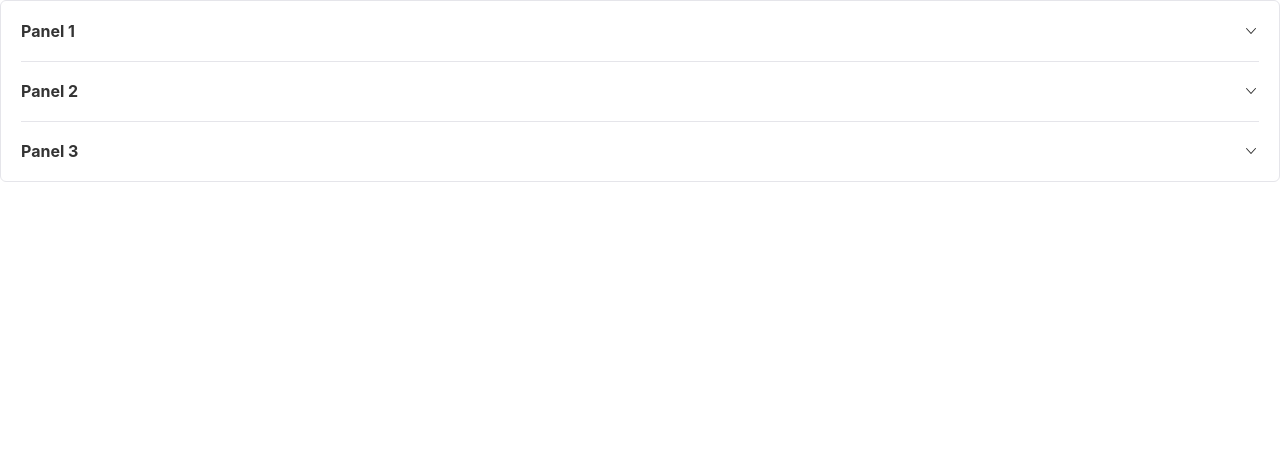
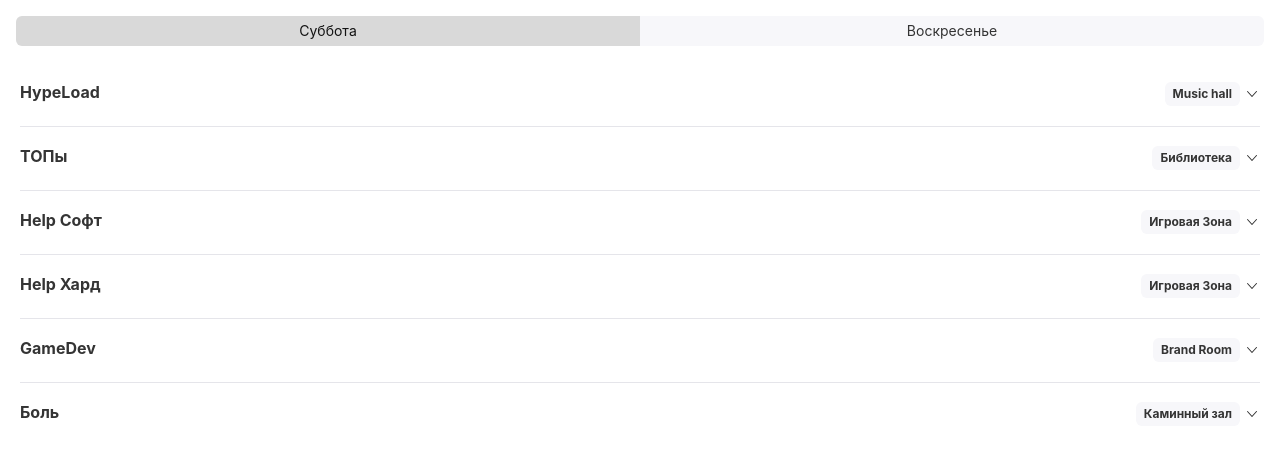
Before and after one commit to webml/proit_schedule, a React app: page / in a window 1280 px wide. Shown: the top 456 px of the page. Built offline with nearby package versions, Linux system fonts and the light colour scheme; the HTML template or start-up script is replaced by a standard one.

Commit message:
create&display schedule data

```diff
--- a/src/App.jsx
+++ b/src/App.jsx
@@ -1,6 +1,43 @@
 import "rsuite/dist/rsuite.min.css";
+import "./styles.css";
 import { ScheduleList } from "./components/ScheduleList";
+import { ButtonGroup, Button, IconButton } from "rsuite";
+import { useState } from "react";
+import { satSchedule, sunSchedule } from "./schedule_data";
+import { UserList } from "./components/UserList";
+import StarIcon from "@rsuite/icons/legacy/Star";
 
-const App = () => <ScheduleList />;
+const App = () => {
+  const [day, setDay] = useState("sat");
+  const [open, setOpen] = useState(false);
+
+  const handelUserListClick = () => {
+    setOpen(true);
+  };
+
+  return (
+    <div style={{ position: "relative" }}>
+      <ButtonGroup
+        style={{ width: "100%", padding: "16px" }}
+        size="sm"
+        justified
+      >
+        <Button active={day === "sat"} onClick={() => setDay("sat")}>
+          Суббота
+        </Button>
+        <Button active={day === "sun"} onClick={() => setDay("sun")}>
+          Воскресенье
+        </Button>
+      </ButtonGroup>
+      <ScheduleList schedule={day === "sat" ? satSchedule : sunSchedule} />
+      <IconButton
+        style={{ position: "fixed", right: "8px", bottom: "8px" }}
+        icon={<StarIcon />}
+        onClick={handelUserListClick}
+      />
+      {open && <UserList open={open} setOpen={setOpen} />}
+    </div>
+  );
+};
 
 export default App;
--- /dev/null
+++ b/src/components/LectionCard.jsx
@@ -0,0 +1,64 @@
+import { Tag } from "rsuite";
+
+export const LectionCard = ({ lection }) => {
+  let speakers = "";
+
+  if (lection.speaker !== null) {
+    const speakersNames = lection.speaker.map((sp) => sp.name);
+
+    if (speakersNames.length < 3) {
+      speakers = speakersNames.join(", ");
+    } else {
+      speakers = `${speakersNames[0]}, ${speakersNames[1]} +${
+        speakersNames.length - 2
+      }`;
+    }
+  }
+
+  return (
+    <div
+      style={{
+        padding: "8px",
+        marginTop: "8px",
+        borderRadius: "12px",
+        backgroundColor: "snow",
+        marginRight: "-8px",
+      }}
+    >
+      <div>
+        <div
+          style={{
+            display: "flex",
+            justifyContent: "space-between",
+            alignItems: "baseline",
+          }}
+        >
+          <div
+            style={{
+              display: "flex",
+              columnGap: "8px",
+              alignItems: "baseline",
+            }}
+          >
+            <Tag>Frontend</Tag>
+            <div>
+              <p
+                style={{
+                  marginBottom: 0,
+                  fontWeight: "bold",
+                  textWrap: "balance",
+                }}
+              >
+                {lection.name}
+              </p>
+              <p style={{ color: "gray", padding: 0, margin: 0 }}>{speakers}</p>
+            </div>
+          </div>
+          <p style={{ padding: 0, margin: 0, marginRight: "8px" }}>
+            {lection.start}
+          </p>
+        </div>
+      </div>
+    </div>
+  );
+};
--- a/src/components/ScheduleList.jsx
+++ b/src/components/ScheduleList.jsx
@@ -1,17 +1,47 @@
-import { PanelGroup, Panel, Placeholder } from "rsuite";
+import { IconButton, Panel, PanelGroup, Tag } from "rsuite";
+import { LectionCard } from "./LectionCard";
+import StarIcon from "@rsuite/icons/legacy/Star";
 
-export const ScheduleList = () => {
+export const ScheduleList = ({ schedule }) => {
   return (
-    <PanelGroup accordion bordered>
-      <Panel header="Panel 1" eventKey={1}>
-        <Placeholder.Paragraph />
-      </Panel>
-      <Panel header="Panel 2" eventKey={2}>
-        <Placeholder.Paragraph />
-      </Panel>
-      <Panel header="Panel 3" eventKey={3}>
-        <Placeholder.Paragraph />
-      </Panel>
+    <PanelGroup accordion>
+      {schedule.map((sec, index) => (
+        <Panel
+          key={index}
+          header={
+            <div
+              style={{
+                display: "flex",
+                flexDirection: "row",
+                justifyContent: "space-between",
+              }}
+            >
+              {sec.section}
+              <Tag style={{ marginRight: "4px" }}>{sec.zone}</Tag>
+            </div>
+          }
+          eventKey={sec.section}
+        >
+          {sec.lection.map((lec, index) => (
+            <div
+              key={index}
+              style={{
+                display: "grid",
+                gridTemplateColumns: "32px auto",
+                alignItems: "baseline",
+              }}
+            >
+              <IconButton
+                style={{ height: "30px", width: "30px" }}
+                icon={<StarIcon color="coral" />}
+                appearance="subtle"
+                size="sm"
+              />
+              <LectionCard lection={lec} />
+            </div>
+          ))}
+        </Panel>
+      ))}
     </PanelGroup>
   );
 };
--- /dev/null
+++ b/src/components/UserList.jsx
@@ -0,0 +1,16 @@
+import { Modal, Placeholder } from "rsuite";
+
+export const UserList = ({ open, setOpen }) => {
+  const handleClose = () => {
+    setOpen(false);
+  };
+
+  return (
+    <Modal size={"full"} open={open} onClose={handleClose}>
+      <Modal.Header>
+        <Modal.Title>Ваши планы</Modal.Title>
+      </Modal.Header>
+      <Modal.Body></Modal.Body>
+    </Modal>
+  );
+};
--- a/src/schedule_data.js
+++ b/src/schedule_data.js
@@ -79,7 +79,9 @@ export const satSchedule = [
         end: "18:00",
         name: "Back. Go vs Python",
         speaker: [
-          { name: "Виталий Левченко и Даниил Подольский", desc: "Golang SPb" },
+          { name: "Виталий Левченко", desc: "Golang SPb" },
+          { name: "Даниил Подольский", desc: "Golang SPb" },
+
           {
             name: "Николай Хитров",
             desc: "Moscow Python, Tech Lead Точка Банк",
--- /dev/null
+++ b/src/styles.css
@@ -0,0 +1,4 @@
+html {
+  scrollbar-color: #cccccc #eeeeee;
+  scrollbar-width: thin;
+}
```
